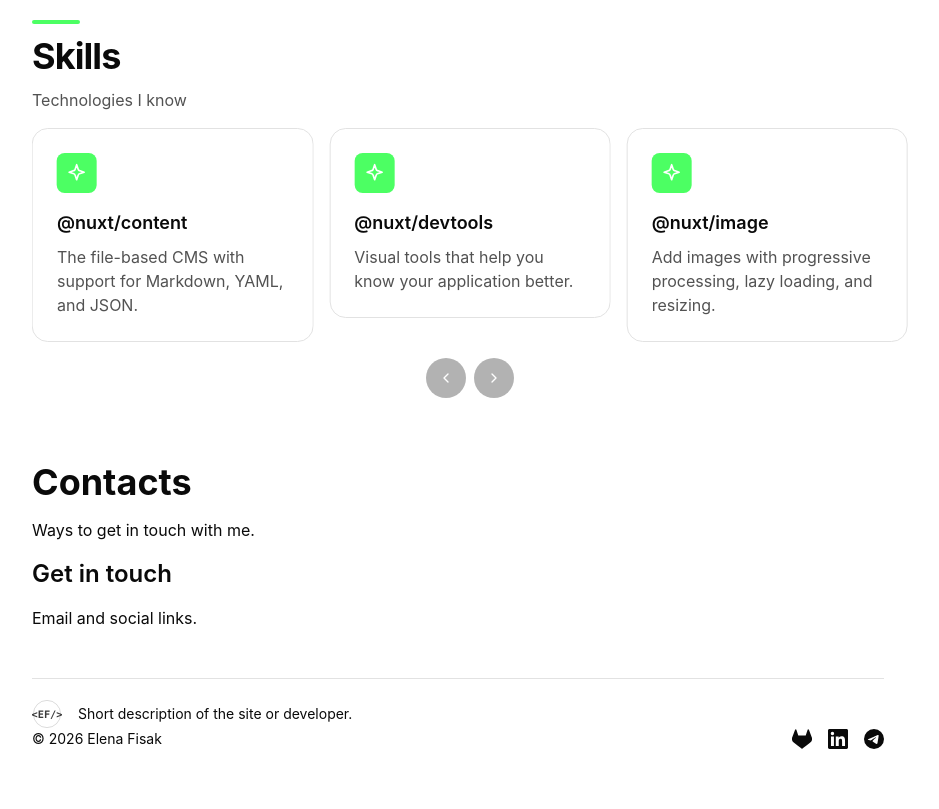
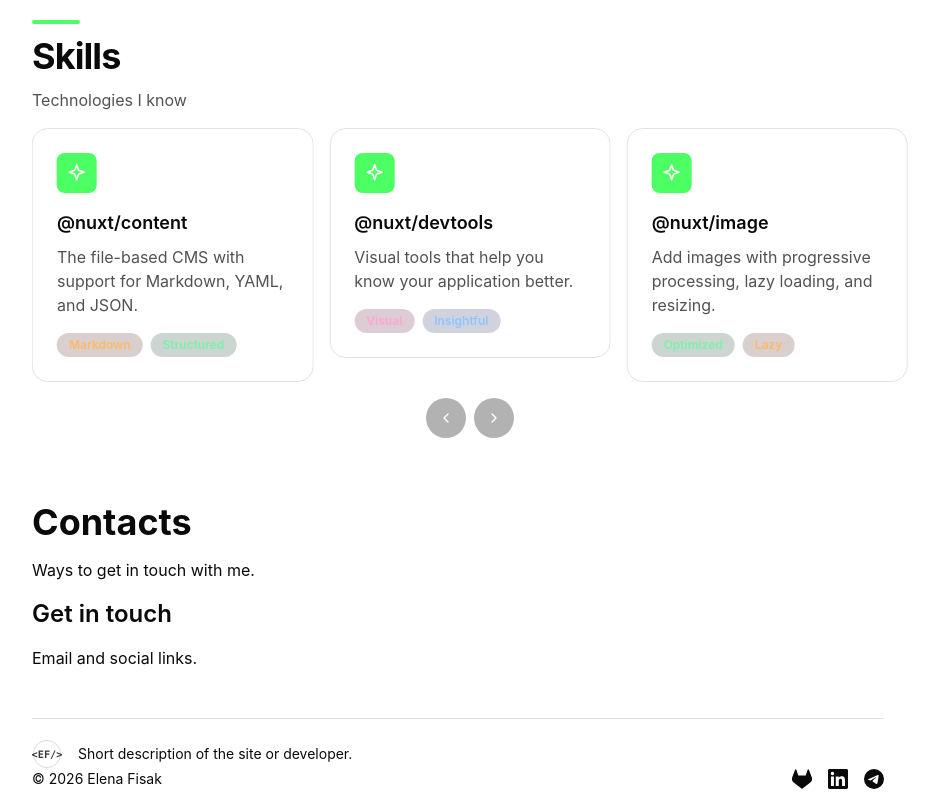
Before and after one commit to radiumfox/elenafisak.dev, a Next.js app: page / in a window 1280 px wide. Shown: the part 1320-2129 px from the top of the page, without its empty margins (324-1263 px from the left). Before the commit the page ends 2089 px from the top, so only its background shows below. Built offline with nearby package versions, Linux system fonts and the light colour scheme.

Commit message:
feat: add LabelBase component and use it in carousel

```diff
--- a/src/app/page.tsx
+++ b/src/app/page.tsx
@@ -3,6 +3,7 @@
 import type { FeatureCardItem } from '@/components/FeatureCards';
 import { SparkleIcon } from '@/lib/icons/SparkleIcon';
 import { CarouselBase, CarouselCard } from '@/components/CarouselBase';
+import { LabelBase } from '@/components/LabelBase';
 
 const FEATURE_ITEMS: FeatureCardItem[] = [
   {
@@ -59,28 +60,52 @@
   {
     title: '@nuxt/ui',
     description: 'The intuitive UI library powered by Reka UI and Tailwind CSS.',
+    label: [
+      { text: 'Reactive', color: 'blue' },
+      { text: 'Themed', color: 'purple' },
+    ],
   },
   {
     title: '@nuxt/content',
     description: 'The file-based CMS with support for Markdown, YAML, and JSON.',
+    label: [
+      { text: 'Markdown', color: 'orange' },
+      { text: 'Structured', color: 'green' },
+    ],
   },
   {
     title: '@nuxt/devtools',
     description: 'Visual tools that help you know your application better.',
+    label: [
+      { text: 'Visual', color: 'pink' },
+      { text: 'Insightful', color: 'blue' },
+    ],
   },
   {
     title: '@nuxt/image',
     description: 'Add images with progressive processing, lazy loading, and resizing.',
+    label: [
+      { text: 'Optimized', color: 'green' },
+      { text: 'Lazy', color: 'orange' },
+    ],
   },
   {
     title: '@nuxt/icon',
     description: 'Icon module for Nuxt with thousands of ready-to-use icons.',
+    label: [
+      { text: 'Scalable', color: 'purple' },
+      { text: 'Modern', color: 'pink' },
+    ],
   },
   {
     title: '@nuxt/eslint',
     description: 'Project-aware, easy-to-use, extensible and future-proof linting.',
+    label: [
+      { text: 'Extensible', color: 'green' },
+      { text: 'Reliable', color: 'blue' },
+    ],
   },
-];
+] as const;
 
 export default function HomePage() {
   return (
@@ -125,7 +150,13 @@
               icon={SparkleIcon}
               title={skill.title}
               description={skill.description}
-            />
+            >
+              <div className="mt-4 flex flex-wrap gap-2">
+                {skill.label.map((item) => (
+                  <LabelBase key={item.text} text={item.text} color={item.color} />
+                ))}
+              </div>
+            </CarouselCard>
           ))}
         </CarouselBase>
       </ContentSection>
--- a/src/components/CarouselBase/CarouselCard.tsx
+++ b/src/components/CarouselBase/CarouselCard.tsx
@@ -1,12 +1,13 @@
-import type { ComponentType, SVGProps } from 'react';
+import type { ComponentType, ReactNode, SVGProps } from 'react';
 
 interface CarouselCardProps {
   icon: ComponentType<SVGProps<SVGSVGElement>>;
   title: string;
   description: string;
+  children?: ReactNode;
 }
 
-export function CarouselCard({ icon: Icon, title, description }: CarouselCardProps) {
+export function CarouselCard({ icon: Icon, title, description, children }: CarouselCardProps) {
   return (
     <div className="flex h-full flex-col rounded-2xl border border-line bg-background p-6">
       <div className="flex h-10 w-10 items-center justify-center rounded-lg bg-accent">
@@ -14,6 +15,7 @@
       </div>
       <h3 className="mt-4 text-lg font-semibold">{title}</h3>
       <p className="mt-2 flex-1 text-muted">{description}</p>
+      {children}
     </div>
   );
 }
--- /dev/null
+++ b/src/components/LabelBase/LabelBase.tsx
@@ -0,0 +1,19 @@
+import type { LabelProps, LabelColorVariant } from './types';
+
+const COLOR_MAP: Record<LabelColorVariant, string> = {
+  blue: 'bg-blue-950/20 text-blue-300',
+  green: 'bg-green-950/20 text-green-300',
+  purple: 'bg-purple-950/20 text-purple-300',
+  orange: 'bg-orange-950/20 text-orange-300',
+  pink: 'bg-pink-950/20 text-pink-300',
+};
+
+export function LabelBase({ text, color }: LabelProps) {
+  return (
+    <span
+      className={`inline-flex items-center rounded-full px-3 py-1 text-xs font-semibold ${COLOR_MAP[color]}`}
+    >
+      {text}
+    </span>
+  );
+}
--- /dev/null
+++ b/src/components/LabelBase/index.ts
@@ -0,0 +1,2 @@
+export { LabelBase } from './LabelBase';
+export type { LabelProps, LabelColorVariant } from './types';
--- /dev/null
+++ b/src/components/LabelBase/types.ts
@@ -0,0 +1,6 @@
+export type LabelColorVariant = 'blue' | 'green' | 'purple' | 'orange' | 'pink';
+
+export interface LabelProps {
+  text: string;
+  color: LabelColorVariant;
+}
```
